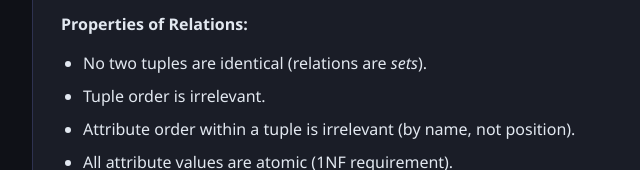
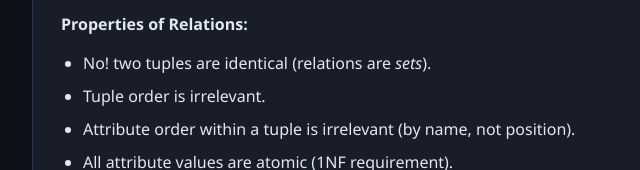
Before and after one commit to Pranshul-Chopra/DSA_NOTES, a plain HTML site: page index.html in a window 1280 px wide. Shown: the part 8490-8660 px from the top of the page, 286-926 px from the left. Drawn offline with Linux system fonts and the light colour scheme.

Commit message:
Fix typo in properties of relations list

```diff
--- a/index.html
+++ b/index.html
@@ -579,7 +579,7 @@ Enrollment(s_id, c_id, grade)
       </div>
       <p><strong>Properties of Relations:</strong></p>
       <ul>
-        <li>No two tuples are identical (relations are <em>sets</em>).</li>
+        <li>No! two tuples are identical (relations are <em>sets</em>).</li>
         <li>Tuple order is irrelevant.</li>
         <li>Attribute order within a tuple is irrelevant (by name, not position).</li>
         <li>All attribute values are atomic (1NF requirement).</li>
```
